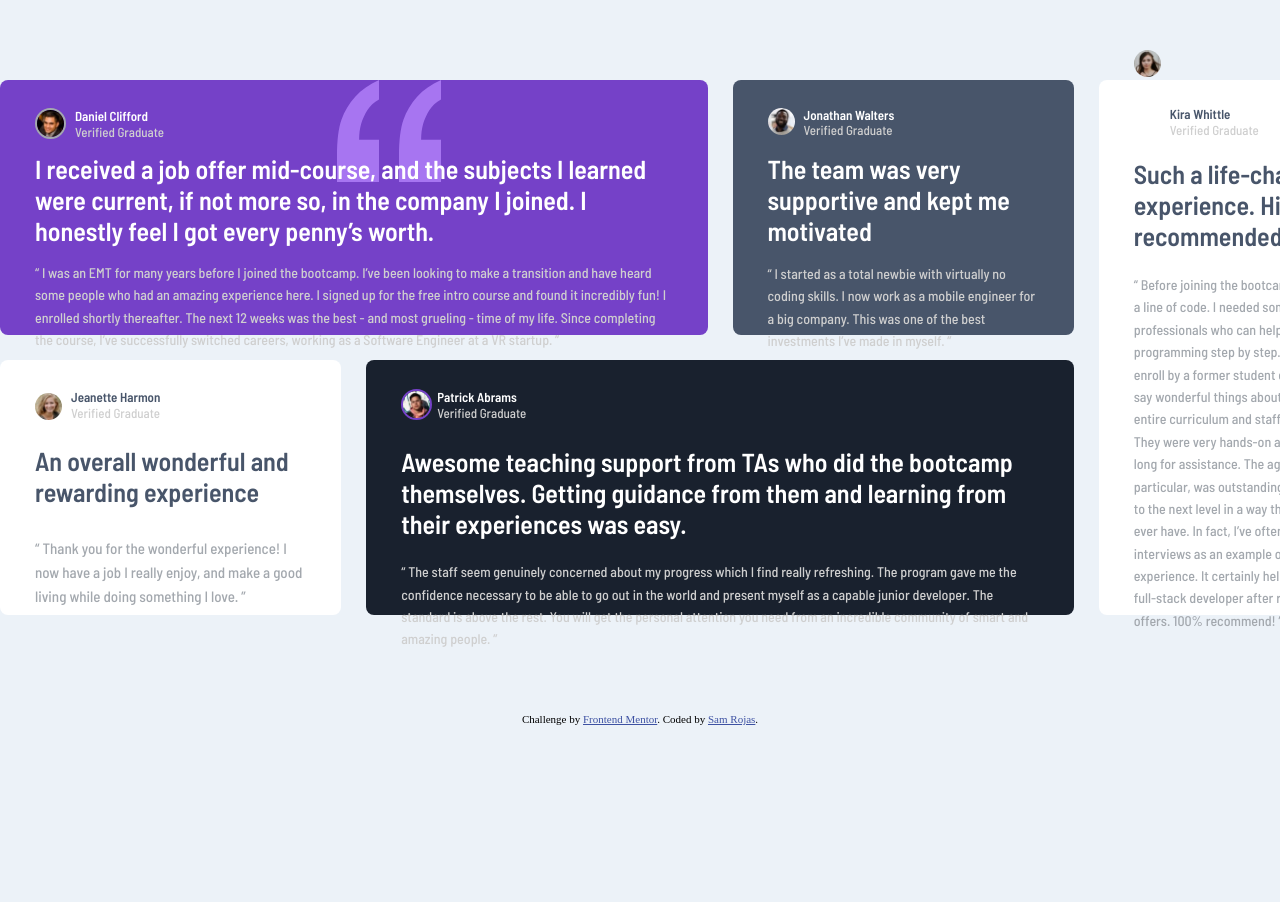
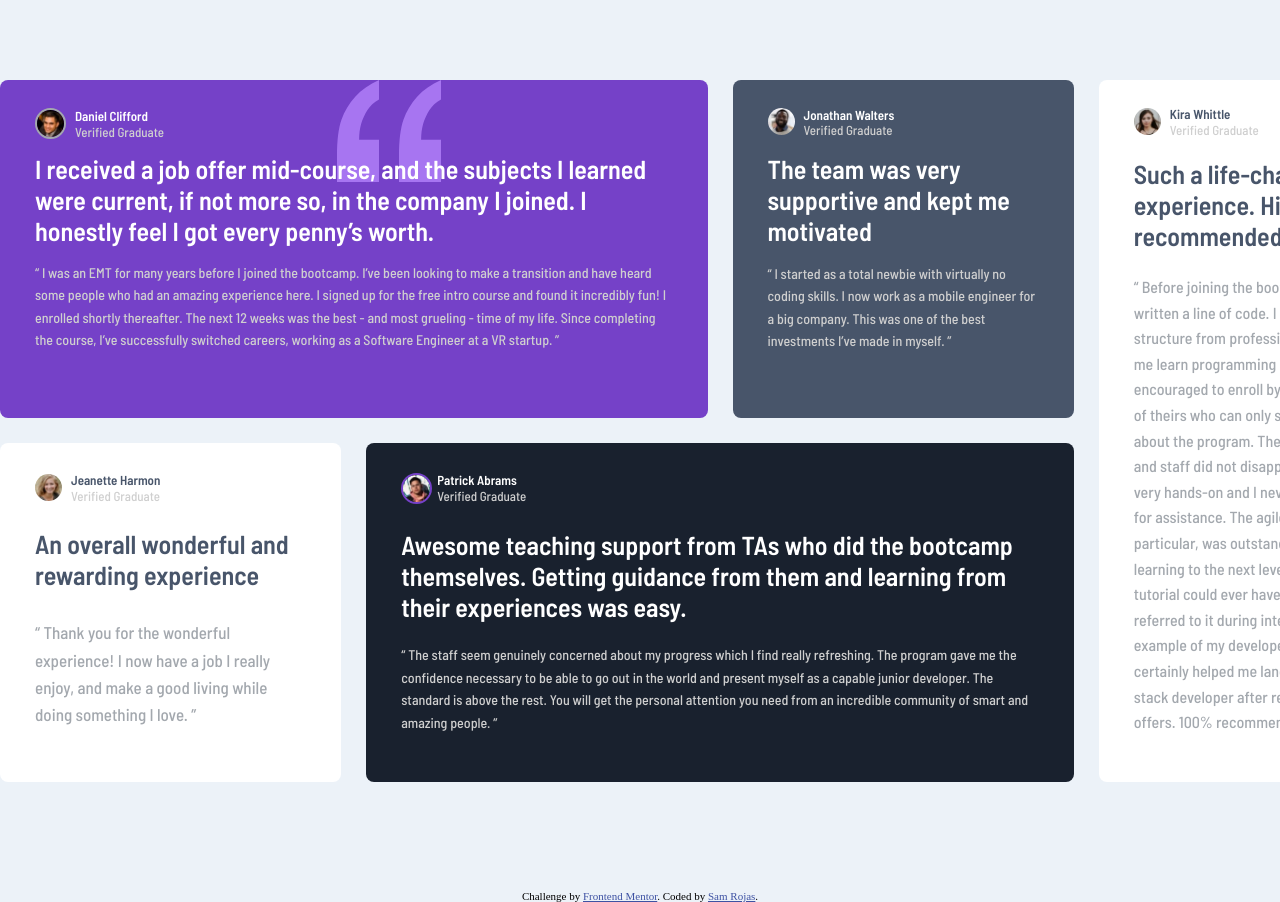
Before and after one commit to Samrojas98/Sites-with-css, a plain HTML site: page index.html in a window 1280 px wide. Shown: the top 902 px of the page. Before the commit the page ends 800 px from the top, so only its background shows below. Drawn offline with Linux system fonts and the light colour scheme.

Commit message:
Update styles.css

```diff
--- a/styles.css
+++ b/styles.css
@@ -29,7 +29,7 @@ body{
     grid-gap: 25px;
 
     width: 1440px;
-    height: 543px;
+    height: 720px;
     margin: 80px auto 0 auto;
 
 }
@@ -210,6 +210,7 @@ body{
 #layout .caja-jeanette .contenido-m{
     position: relative;
     bottom: -4px;
+    font-size: 17px;
 }
 
 #layout .caja-jeanette .subtitulo-h{
@@ -226,7 +227,7 @@ body{
 #layout .caja-kira .contenido-m{
     position: relative;
     bottom: 9px;
-    font-size: 14px;
+    font-size: 16px;
 }
 
 #layout .caja-kira .subtitulo-h{
@@ -268,7 +269,7 @@ body{
 
 #layout .caja-jeanette img{
     position: absolute;
-    bottom: 203px;
+    bottom: 299px;
     width: 27px;
     margin-left: 35px;
     border-radius: 30px 30px 30px 30px;
@@ -276,7 +277,7 @@ body{
 
 #layout .caja-patrick img{
     position: absolute;
-    bottom: 203px;
+    bottom: 296px;
     width: 27px;
     margin-left: 35px;
     border-radius: 30px 30px 30px 30px;
@@ -285,7 +286,7 @@ body{
 
 #layout .caja-kira img{
     position: absolute;
-    bottom: 546px;
+    bottom: 665px;
     width: 27px;
     margin-left: 35px;
     border-radius: 30px 30px 30px 30px;
```
